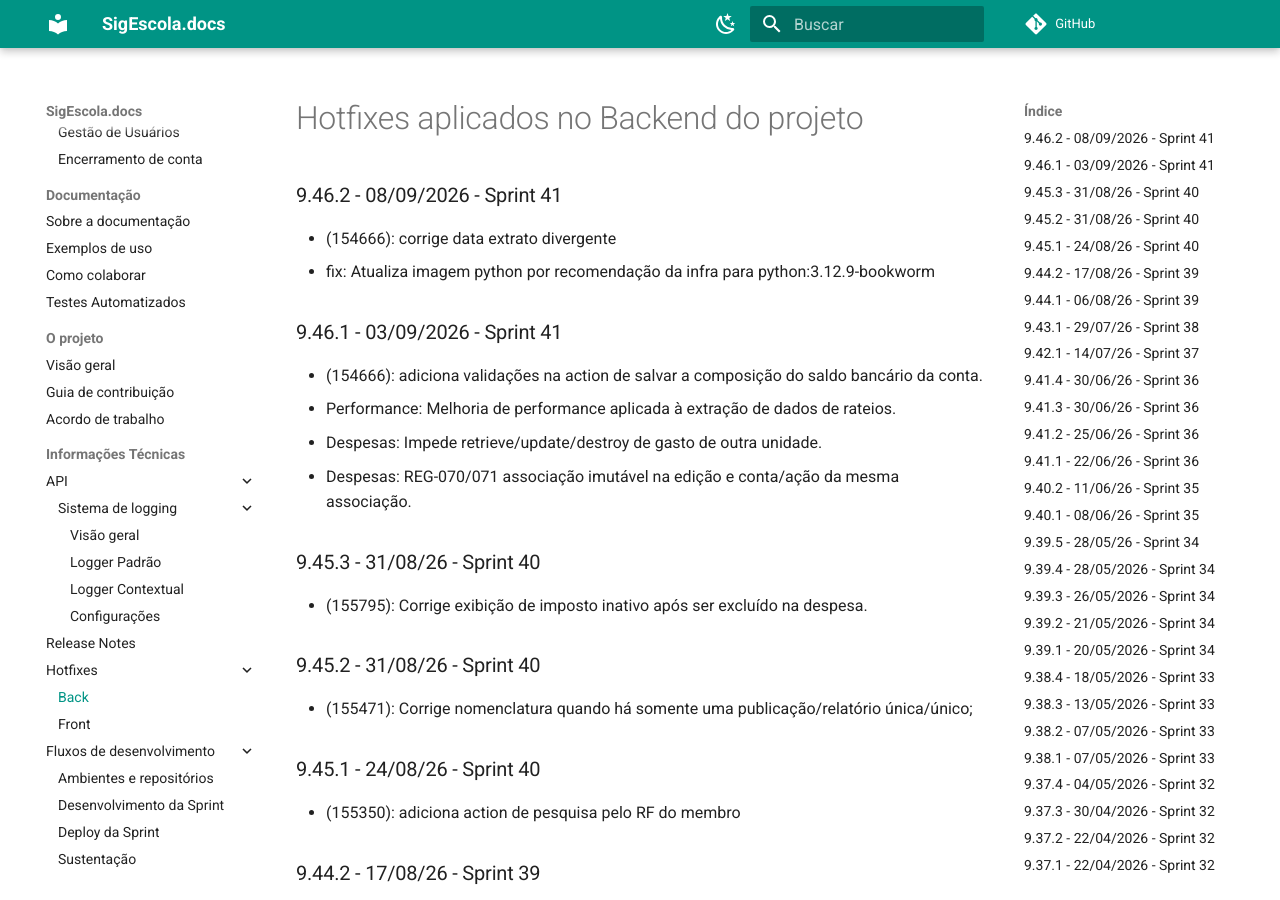
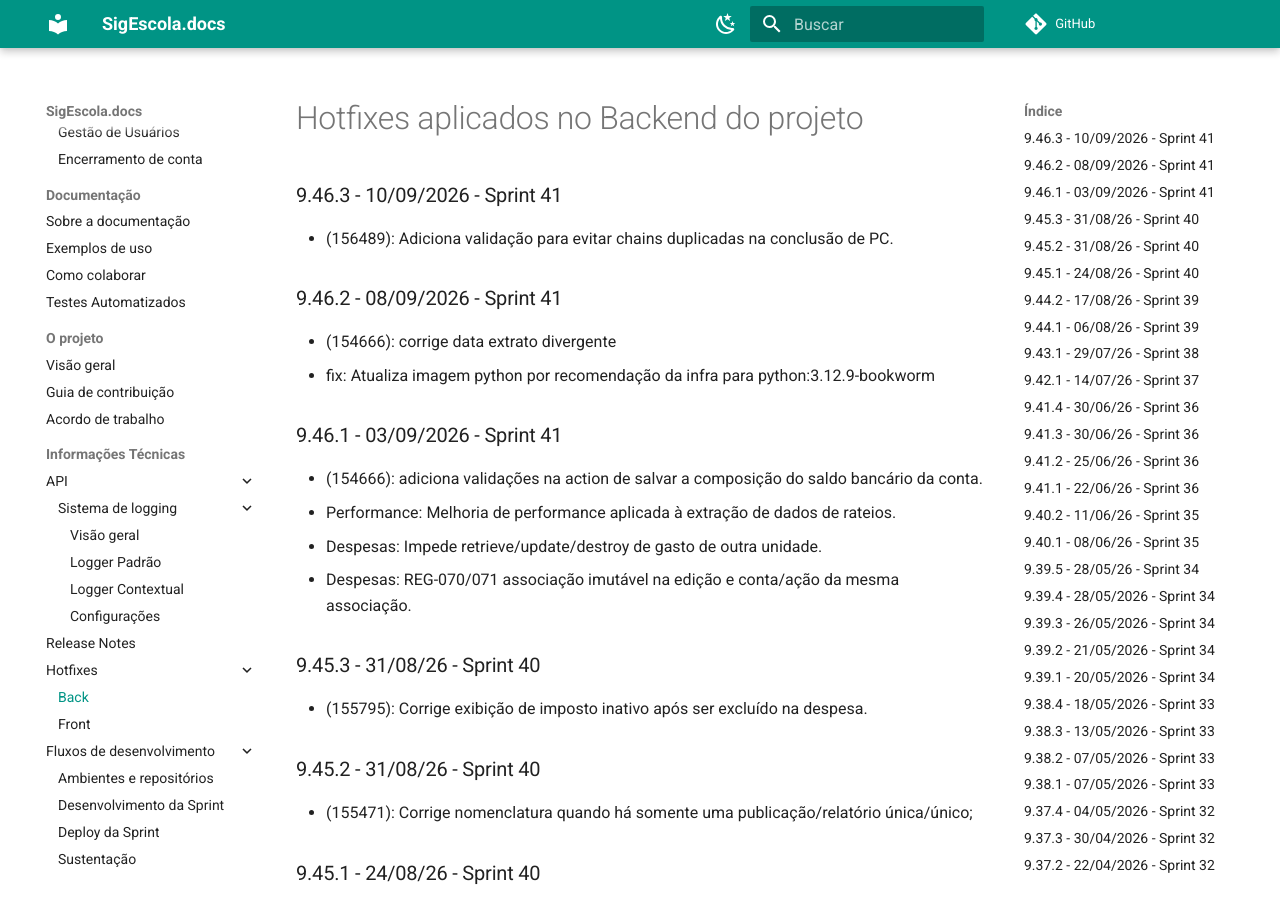
Before and after one commit to prefeiturasp/SME-PTRF-Docs, an MkDocs documentation site: the page built from docs/projeto/hotfixes_back.md, in a window 1280 px wide and 900 px high. Built offline with MkDocs 1.6.1 and Material for MkDocs 9.7.7, drawn with Linux system fonts in a browser that asks for light colours; comment, search, counter and statistics services are not loaded.

Commit message:
Add validation to prevent duplicate chains in PC completion
Adiciona validação para evitar chains duplicadas na conclusão de PC.

```diff
--- a/docs/projeto/hotfixes_back.md
+++ b/docs/projeto/hotfixes_back.md
@@ -1,4 +1,7 @@
 # Hotfixes aplicados no Backend do projeto
+
+### 9.46.3 - 10/09/2026 - Sprint 41
+* (156489): Adiciona validação para evitar chains duplicadas na conclusão de PC.
 
 ### 9.46.2 - 08/09/2026 - Sprint 41
 * (154666): corrige data extrato divergente
```
